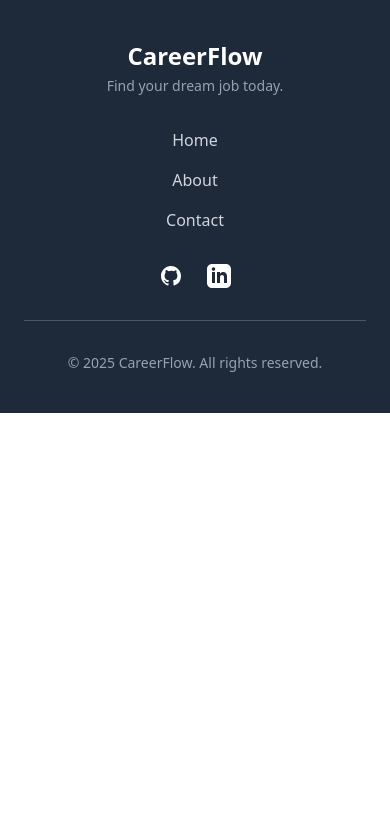
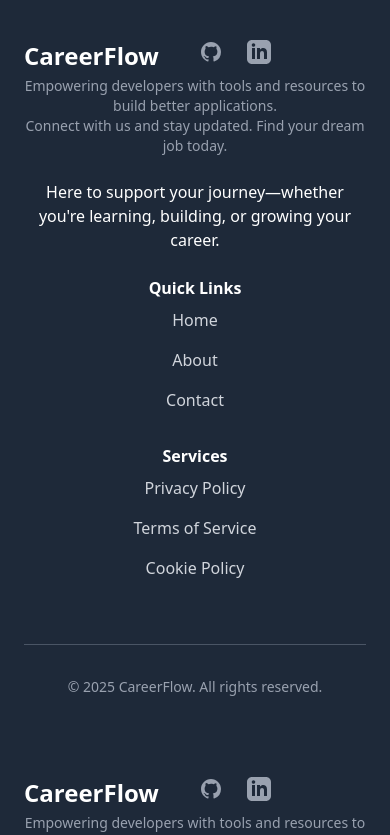
Before and after one commit to maraheem12/CareerFlow, a React (Vite) app in the folder frontend/: page / in a window 390 px wide. Shown: the part 6980-7815 px from the top of the page. Before the commit the page ends 7393 px from the top, so only its background shows below. Built offline with nearby package versions, Linux system fonts and the light colour scheme; no server answers.

Commit message:
Footer changed

```diff
--- a/frontend/src/App.jsx
+++ b/frontend/src/App.jsx
@@ -1,8 +1,5 @@
 import "./App.css";
 import { Route, Routes } from "react-router-dom";
-
-
-
 
 import Home from "./pages/Home";
 import ApplyJob from "./pages/ApplyJob";
@@ -11,27 +8,24 @@ import Start from "./pages/Start";
 import About from "./pages/About";
 import Contact from "./pages/Contact";
 
-
-
-
-
-
 import Navbar from "./components/Navbar.jsx";
-
+import Footer from "./components/Footer.jsx";
 
 function App() {
   return (
-
     <div>
       <Navbar />
-      <Routes>
-        <Route path="/" element={<Start/>} />
-        <Route path="/Home" element={<Home/>} />
-        <Route path="/about" element={<About/>} />
-        <Route path="/contact" element={<Contact/>} />
-        <Route path="/apply-job/:id" element={<ApplyJob/>} />
-        <Route path="applications" element={<Applications/>} />
-      </Routes>
+      <main className="flex-grow">
+        <Routes>
+          <Route path="/" element={<Start />} />
+          <Route path="/home" element={<Home />} />
+          <Route path="/about" element={<About />} />
+          <Route path="/contact" element={<Contact />} />
+          <Route path="/apply-job/:id" element={<ApplyJob />} />
+          <Route path="applications" element={<Applications />} />
+        </Routes>
+      </main>
+      <Footer />
     </div>
   );
 }
--- a/frontend/src/components/Footer.jsx
+++ b/frontend/src/components/Footer.jsx
@@ -7,47 +7,22 @@ const Footer = () => {
       href={href}
       target="_blank"
       rel="noopener noreferrer"
-      className="hover:text-blue-400"
+      className="text-gray-400 hover:text-white transition-colors duration-300"
     >
       {children}
     </a>
   );
+
   return (
-    <div>
+    // No positioning classes like 'bottom-0' are needed here anymore.
+    // 'w-full' is also not strictly necessary since it's a block-level element.
     <footer className="bg-gray-800 text-white font-sans">
       <div className="container mx-auto px-6 py-10">
         <div className="flex flex-col md:flex-row justify-between items-center text-center md:text-left">
           {/* Brand/Logo Section */}
           <div className="mb-6 md:mb-0">
+            <div className=" flex gap-10">
               <h2 className="text-2xl font-bold text-white">CareerFlow</h2>
-              <p className="text-sm text-gray-400 mt-1">
-                Find your dream job today.
-              </p>
-            </div>
-
-
-            <div className="flex flex-col md:flex-row items-center mb-6 md:mb-0">
-              <Link
-                to="/"
-                className="text-gray-300 hover:text-white px-4 py-2 transition-colors duration-300"
-              >
-                Home
-              </Link>
-              <Link
-                to="/about"
-                className="text-gray-300 hover:text-white px-4 py-2 transition-colors duration-300"
-              >
-                About
-              </Link>
-              <Link
-                to="/contact"
-                className="text-gray-300 hover:text-white px-4 py-2 transition-colors duration-300"
-              >
-                Contact
-              </Link>
-            </div>
-
-
               <div className="flex space-x-6">
                 <SocialIcon href="https://github.com/maraheem12">
                   <svg
@@ -75,10 +50,67 @@ const Footer = () => {
                 </SocialIcon>
               </div>
             </div>
+            <p className="text-sm text-gray-400 mt-1">
+              Empowering developers with tools and resources to build better
+              applications. <br />
+              Connect with us and stay updated. Find your dream job today.
+            </p>
+            <br />
+            <p>
+              Here to support your journey—whether you're learning, building, or
+              growing your career.
+            </p>
+          </div>
 
+          {/* Links Section */}
+          <div className="flex flex-col md:flex-col items-center mb-6 md:mb-0">
+            <h6 className="font-bold ">Quick Links</h6>
+            <Link
+              to="/home"
+              className="text-gray-300 hover:text-white px-4 py-2 transition-colors duration-300"
+            >
+              Home
+            </Link>
+            <Link
+              to="/about"
+              className="text-gray-300 hover:text-white px-4 py-2 transition-colors duration-300"
+            >
+              About
+            </Link>
+            <Link
+              to="/contact"
+              className="text-gray-300 hover:text-white px-4 py-2 transition-colors duration-300"
+            >
+              Contact
+            </Link>
+          </div>
+          <div className="flex flex-col md:flex-col items-center mb-6 md:mb-0">
+            <h6 className="font-bold ">Services</h6>
+            <Link
+              to="/home"
+              className="text-gray-300 hover:text-white px-4 py-2 transition-colors duration-300"
+            >
+              Privacy Policy
+            </Link>
+            <Link
+              to="/home"
+              className="text-gray-300 hover:text-white px-4 py-2 transition-colors duration-300"
+            >
+              Terms of Service
+            </Link>
+            <Link
+              to="/home"
+              className="text-gray-300 hover:text-white px-4 py-2 transition-colors duration-300"
+            >
+              Cookie Policy
+            </Link>
+          </div>
+
+          {/* Social Icons Section */}
+
+        </div>
 
         <hr className="my-8 border-gray-600" />
-
 
         <div className="text-center text-gray-400 text-sm">
           <p>
@@ -87,7 +119,6 @@ const Footer = () => {
         </div>
       </div>
     </footer>
-    </div>
   );
 };
 
--- a/frontend/src/components/Navbar.jsx
+++ b/frontend/src/components/Navbar.jsx
@@ -23,7 +23,7 @@ const Navbar = () => {
 
         {/* Desktop */}
         <div className="hidden md:flex items-center gap-6">
-          <Link className="hover:bg-gray-200 px-4 py-2 rounded-full" to="/">
+          <Link className="hover:bg-gray-200 px-4 py-2 rounded-full" to="/home">
             Home
           </Link>
           <Link className="hover:bg-gray-200 px-4 py-2 rounded-full" to="/about">
--- a/frontend/src/pages/About.jsx
+++ b/frontend/src/pages/About.jsx
@@ -3,7 +3,7 @@ import TechStack from '../components/TechStack'
 import AboutIntro from '../components/AboutIntro'
 import AboutPlatform from '../components/AboutPlatform'
 import AboutSearch from '../components/AboutSearch'
-import Footer from '../components/Footer'
+
 
 
 const About = () => {
@@ -13,7 +13,6 @@ const About = () => {
       <AboutPlatform/>
       <TechStack/>
       <AboutSearch/>
-      <Footer/>
     </div>
   )
 }
```
Lines whose indentation alone changed are shown as unchanged.
